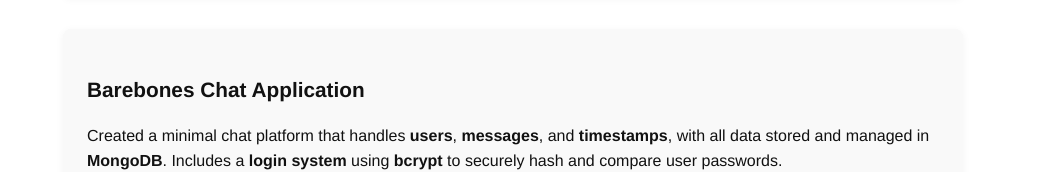
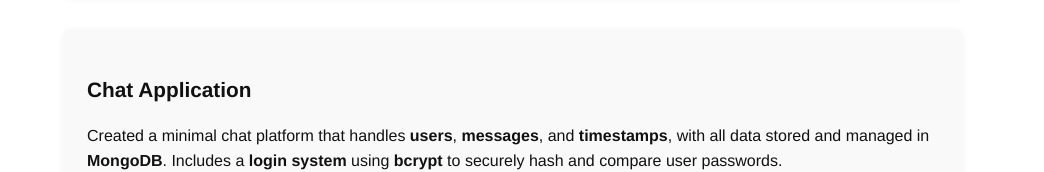
Before and after one commit to avilla212/portfolio-website, a plain HTML site: page frontend/index.html in a window 1280 px wide. Shown: the part 1468-1640 px from the top of the page, without its empty margins (127-1171 px from the left). Drawn offline with Linux system fonts and the light colour scheme.

Commit message:
changed text

```diff
--- a/frontend/index.html
+++ b/frontend/index.html
@@ -71,7 +71,7 @@
 
       <!-- Chat App Project -->
       <div class="project-card">
-        <h3>Barebones Chat Application</h3>
+        <h3>Chat Application</h3>
         <p>
           Created a minimal chat platform that handles <strong>users</strong>,
           <strong>messages</strong>, and <strong>timestamps</strong>, with all
```
